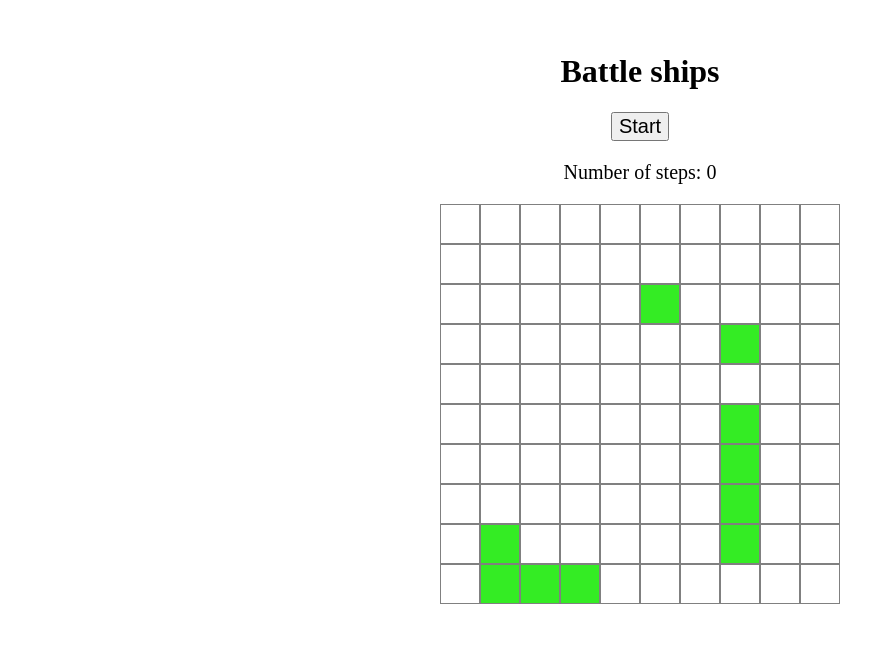
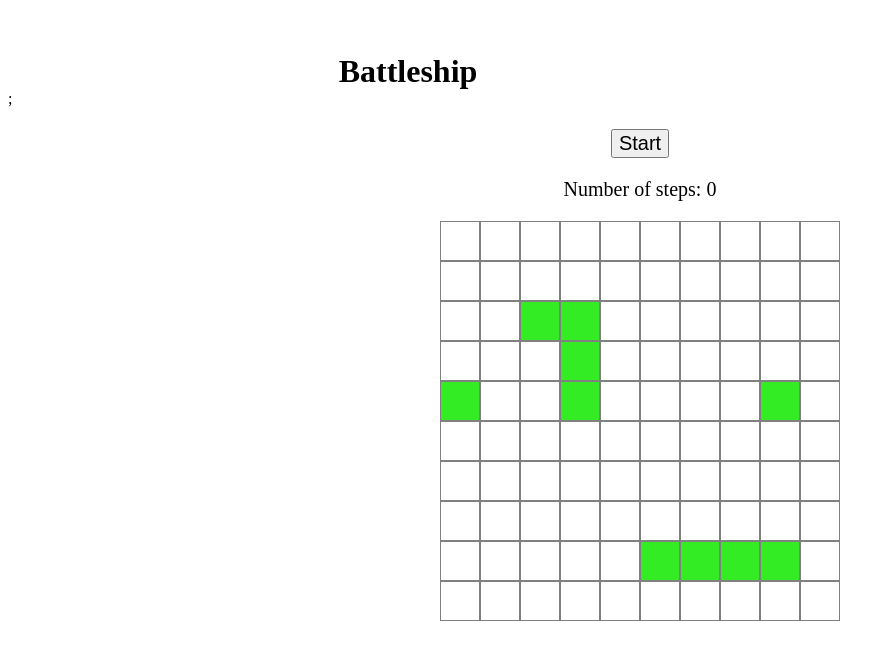
Before and after one commit to MrEnline/battleship-react, a React (Create React App) app: page / in a window 1280 px wide. Shown: the part 147-800 px from the top of the page, without its empty margins (0-895 px from the left). Built offline with nearby package versions, Linux system fonts and the light colour scheme.

Commit message:
some changes

```diff
--- /dev/null
+++ b/src/App.module.css
@@ -0,0 +1,5 @@
+.namegame {
+    width: 400px;
+    text-align: center;
+    margin: 200px auto 0 200px;
+}
--- a/src/App.tsx
+++ b/src/App.tsx
@@ -1,7 +1,7 @@
 import { useState } from "react";
+import styles from "./App.module.css";
 import Field from "../src/components/field/Field";
 import Buttons from "./components/buttons/Buttons";
-import Header from "../src/components/header/Header";
 import CountSteps from "../src/components/countSteps/CountSteps";
 import { generateShips } from "../src/utils/Init";
 import { StateCellsProp } from "./utils/Types";
@@ -16,7 +16,7 @@ const App = () => {
 
     return (
         <div>
-            <Header />
+            <h1 className={styles.namegame}>Battleship</h1>;
             <Buttons
                 runGame={runGame}
                 onStartGame={setRunGame}
--- /dev/null
+++ b/src/Globals.d.ts
@@ -0,0 +1 @@
+declare module "*.module.css";
--- a/src/components/buttons/Buttons.tsx
+++ b/src/components/buttons/Buttons.tsx
@@ -45,11 +45,9 @@ const Buttons: FC<TypesProps> = ({
             <button onClick={handleGenerateNewGame}>Retry</button>
         </>
     ) : (
-        <>
-            <button onClick={() => onStartGame(!runGame)}>
-                {runGame ? "Stop" : "Start"}
-            </button>
-        </>
+        <button onClick={() => onStartGame(!runGame)}>
+            {runGame ? "Stop" : "Start"}
+        </button>
     );
 
     return <div className={styles.buttons}>{activeButton}</div>;
--- a/src/components/field/Field.tsx
+++ b/src/components/field/Field.tsx
@@ -21,24 +21,24 @@ const Field: FC<TypesProps> = ({
 }) => {
     const generateField = () => {
         const arrItems = [];
-        for (let i = 1; i <= FIELD_SIZE.columns; i++) {
-            for (let j = 1; j <= FIELD_SIZE.rows; j++) {
+        for (let i = 0; i < FIELD_SIZE.columns; i++) {
+            for (let j = 0; j < FIELD_SIZE.rows; j++) {
                 arrItems.push(
                     <div
                         className={classNames(styles.cells, {
                             [styles.cell_color__ship]:
-                                coordShips[`${i}_${j}`] !== undefined
-                                    ? coordShips[`${i}_${j}`]
+                                coordShips[`${i + 1}_${j + 1}`] !== undefined
+                                    ? coordShips[`${i + 1}_${j + 1}`]
                                     : false,
                             [styles.cell_color__hit]:
-                                stateCells[`${i}_${j}`] !== undefined &&
-                                stateCells[`${i}_${j}`],
+                                stateCells[`${i + 1}_${j + 1}`] !== undefined &&
+                                stateCells[`${i + 1}_${j + 1}`],
                             [styles.cell_color__miss]:
-                                stateCells[`${i}_${j}`] !== undefined &&
-                                !stateCells[`${i}_${j}`],
+                                stateCells[`${i + 1}_${j + 1}`] !== undefined &&
+                                !stateCells[`${i + 1}_${j + 1}`],
                         })}
-                        key={`${(i - 1) * FIELD_SIZE.columns + j}`}
-                        data-xy={`${i}_${j}`}
+                        key={`${i * FIELD_SIZE.columns + j + 1}`}
+                        data-xy={`${i + 1}_${j + 1}`}
                     ></div>,
                 );
             }
--- a/src/components/header/Header.module.css
+++ /dev/null
@@ -1,8 +0,0 @@
-.namegame {
-    display: block;
-    width: 400px;
-    text-align: center;
-    margin-left: auto;
-    margin-right: auto;
-    margin-top: 200px;
-}
--- a/src/components/header/Header.tsx
+++ /dev/null
@@ -1,8 +0,0 @@
-import { FC } from "react";
-import styles from "./Header.module.css";
-
-const Header: FC = () => {
-    return <h1 className={styles.namegame}>Battle ships</h1>;
-};
-
-export default Header;
--- a/src/index.tsx
+++ b/src/index.tsx
@@ -1,8 +1,13 @@
 import ReactDOM from "react-dom/client";
+import React from "react";
 
 import App from "./App";
 
 const root = ReactDOM.createRoot(
     document.getElementById("root") as HTMLElement,
 );
-root.render(<App />);
+root.render(
+    <React.StrictMode>
+        <App />
+    </React.StrictMode>,
+);
--- a/src/react-app-env.d.ts
+++ /dev/null
@@ -1 +0,0 @@
-/// <reference types="react-scripts" />
--- a/src/utils/Constants.ts
+++ b/src/utils/Constants.ts
@@ -1,8 +1,7 @@
 export const FIELD_SIZE = { rows: 10, columns: 10 };
-export const CELL_SIZE: number = 40;
-export const NUMBER_CELL_SHIPS: number = 10;
-export const DELAY: number = 100;
-export const MAX_COUNT_ONE_SHIP: number = 2;
+export const CELL_SIZE = 40;
+export const NUMBER_CELL_SHIPS = 10;
+export const DELAY = 100;
 export const INITIAL_SHIPS = [
     {
         count: 1,
--- a/src/utils/Functions.ts
+++ b/src/utils/Functions.ts
@@ -1,7 +1,7 @@
 import { TypeCoord } from "../utils/Types";
 import { LimitsCoord } from "../utils/Types";
 
-export function generateRandomCoord(): TypeCoord {
+export function generateRandomCoord() {
     const y: number = generateRandomValue(LimitsCoord.Max, LimitsCoord.Min);
     const x: number = generateRandomValue(LimitsCoord.Max, LimitsCoord.Min);
     return { x, y };
--- a/src/utils/Init.ts
+++ b/src/utils/Init.ts
@@ -6,7 +6,7 @@ import { generateRandomCoord, generateRandomValue } from "./Functions";
 
 export const generateShips = () => {
     let ships: string[] = [];
-    let blockCells: string[] = [];
+    let blockCells: StateCellsProp = {};
     for (let i = 0; i < INITIAL_SHIPS.length; i++) {
         let count = INITIAL_SHIPS[i].count;
         while (count > 0) {
@@ -23,7 +23,7 @@ export const generateShips = () => {
                     newScheme,
                     blockCells,
                 );
-                if (coordShipOnField !== undefined) {
+                if (coordShipOnField) {
                     ships = [...ships, ...coordShipOnField];
                     const neighBorsShip = coordShipOnField.reduce(
                         (neighbors: Array<string>, coord: string) => {
@@ -35,7 +35,9 @@ export const generateShips = () => {
                         [],
                     );
                     const blockCellsSet = new Set(neighBorsShip);
-                    blockCellsSet.forEach((value) => blockCells.push(value));
+                    blockCellsSet.forEach(
+                        (value) => (blockCells[value] = true),
+                    );
                     break;
                 }
             }
@@ -52,7 +54,7 @@ function getCoordShipOnField(
     startCoord: TypeCoord,
     maxPosition: TypeCoord,
     newScheme: number[][],
-    blockCells: string[],
+    blockCells: StateCellsProp,
 ) {
     let coordShip: string[] = [];
     for (let y = 0; y <= maxPosition.y; y++) {
@@ -69,11 +71,9 @@ function getCoordShipOnField(
     return coordShip;
 }
 
-function isBlockCells(y: number, x: number, blockCells: string[]) {
+function isBlockCells(y: number, x: number, blockCells: StateCellsProp) {
     return (
-        y > FIELD_SIZE.columns ||
-        x > FIELD_SIZE.rows ||
-        blockCells.includes(`${y}_${x}`)
+        y > FIELD_SIZE.columns || x > FIELD_SIZE.rows || blockCells[`${y}_${x}`]
     );
 }
 
```
